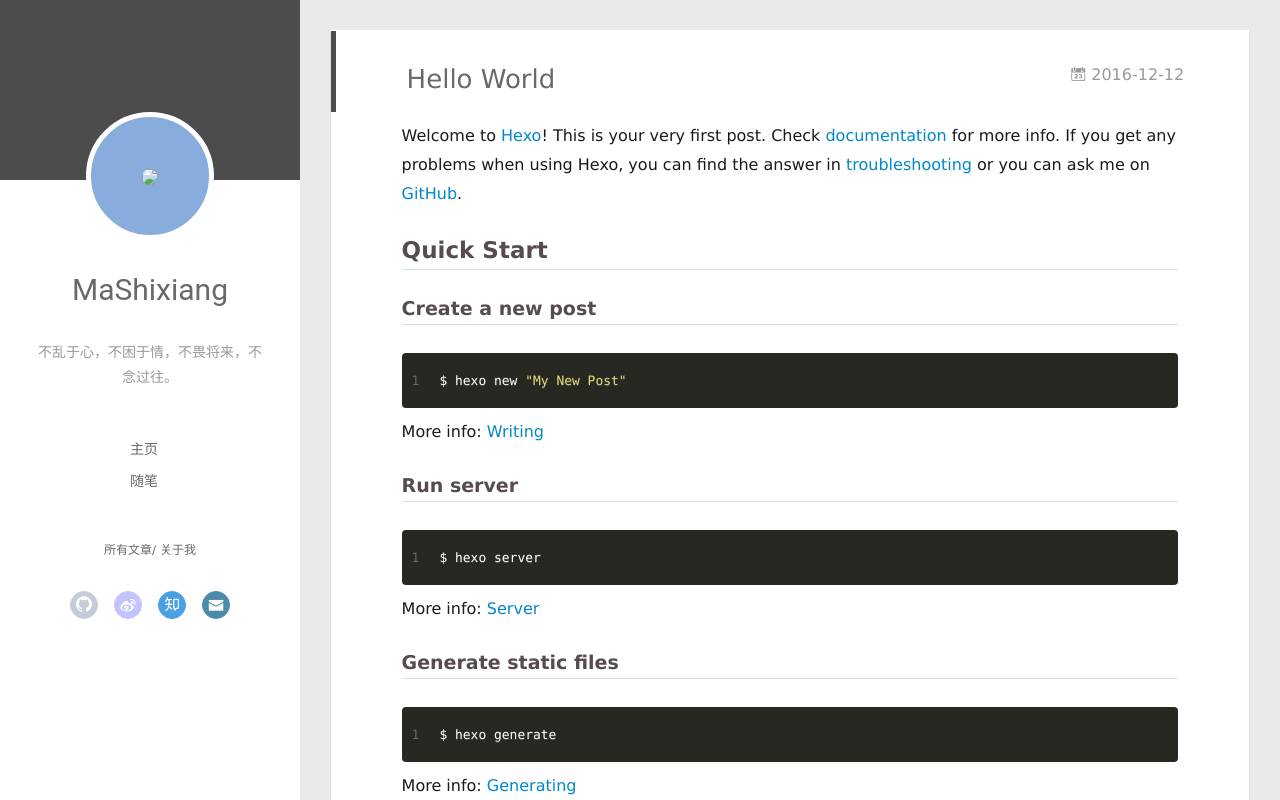
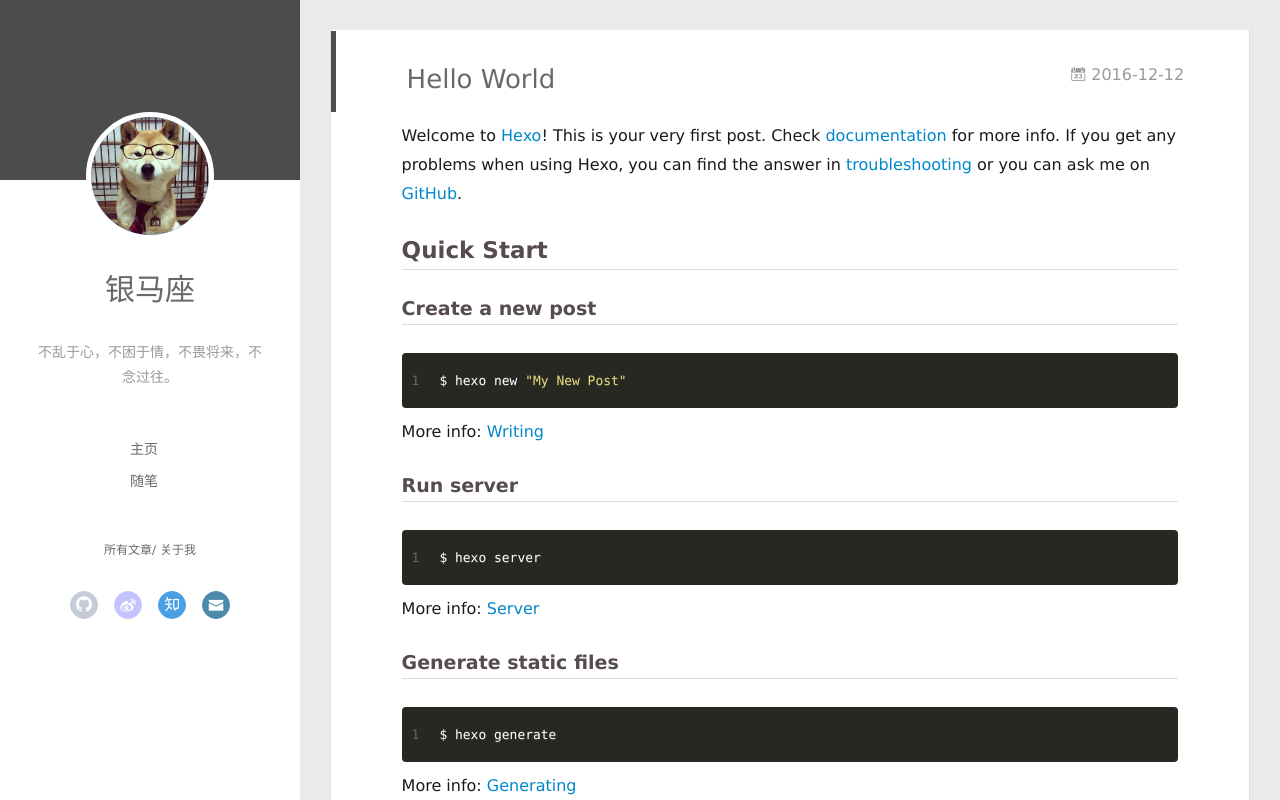
Before and after one commit to yinmazuo/yinmazuo.github.io, a plain HTML site: page index.html in a window 1280 px wide. Drawn offline with Linux system fonts and the light colour scheme.

Commit message:
Site updated: 2016-12-12 21:19:23

```diff
--- a/index.html
+++ b/index.html
@@ -36,11 +36,11 @@
 <div class="intrude-less">
 	<header id="header" class="inner">
 		<a href="/" class="profilepic">
-			<img src="/public/img/yinmazuo.jpg" class="js-avatar">
+			<img src="/img/yinmazuo.jpg" class="js-avatar">
 		</a>
 
 		<hgroup>
-		  <h1 class="header-author"><a href="/">MaShixiang</a></h1>
+		  <h1 class="header-author"><a href="/">银马座</a></h1>
 		</hgroup>
 
 
@@ -93,15 +93,15 @@
       <nav id="mobile-nav">
   	<div class="overlay">
   		<div class="slider-trigger"><i class="icon-sort"></i></div>
-  		<h1 class="header-author js-mobile-header hide">MaShixiang</h1>
+  		<h1 class="header-author js-mobile-header hide">银马座</h1>
   	</div>
 	<div class="intrude-less">
 		<header id="header" class="inner">
 			<div class="profilepic">
-				<img src="/public/img/yinmazuo.jpg" class="js-avatar">
+				<img src="/img/yinmazuo.jpg" class="js-avatar">
 			</div>
 			<hgroup>
-			  <h1 class="header-author">MaShixiang</h1>
+			  <h1 class="header-author">银马座</h1>
 			</hgroup>
 
 			<p class="header-subtitle">不乱于心，不困于情，不畏将来，不念过往。</p>
@@ -210,7 +210,7 @@
   <div class="outer">
     <div id="footer-info">
     	<div class="footer-left">
-    		&copy; 2016 MaShixiang
+    		&copy; 2016 银马座
     	</div>
       	<div class="footer-right">
       		<a href="http://hexo.io/" target="_blank">Hexo</a>  Theme <a href="https://github.com/litten/hexo-theme-yilia" target="_blank">Yilia</a> by Litten
```
Also changed, not shown: 2016/12/12/hello-world/index.html (+8 -8 lines), archives/2016/12/index.html (+6 -6 lines), archives/2016/index.html (+6 -6 lines), archives/index.html (+6 -6 lines).
